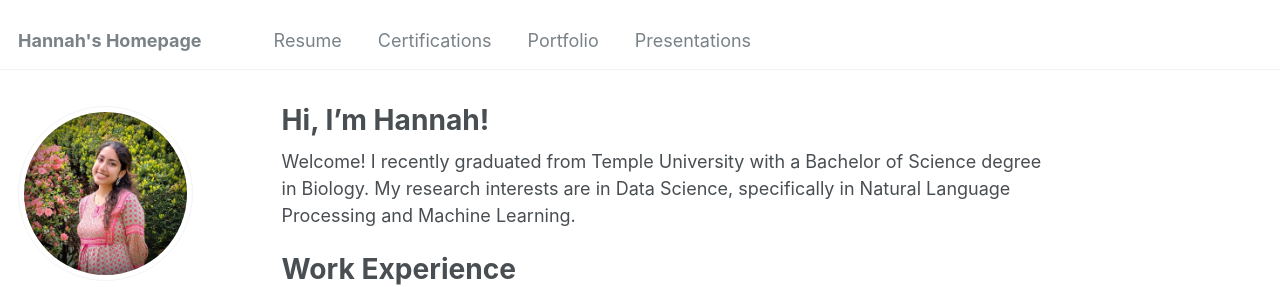
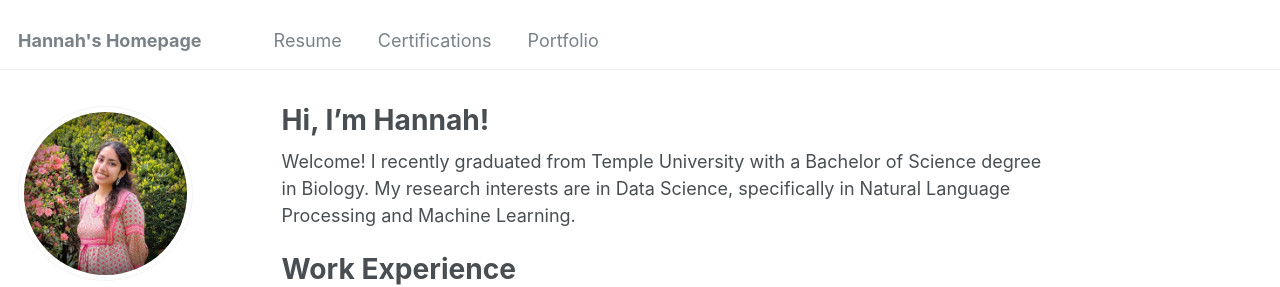
Before and after one commit to hannah-joseph/hannah-joseph.github.io, a Jekyll site: the page built from _pages/about.md, in a window 1280 px wide. Shown: the top 287 px of the page. Built offline with Jekyll 4.4.1, drawn with Linux system fonts in a browser that asks for light colours.

Commit message:
Update navigation.yml

```diff
--- a/_data/navigation.yml
+++ b/_data/navigation.yml
@@ -10,16 +10,13 @@ main:
     url: /files/HannahJoseph_resume.pdf
 
   - title: "Certifications"
-    url: /certifications/
+    url: /_certifications/
 
   - title: "Portfolio"
     url: /portfolio/
 
   # - title: "Publications"
   #   url: /publications/
-
-  - title: "Presentations"
-    url: /presentations/
 
   #- title: "Teaching"
    # url: /teaching/
```
